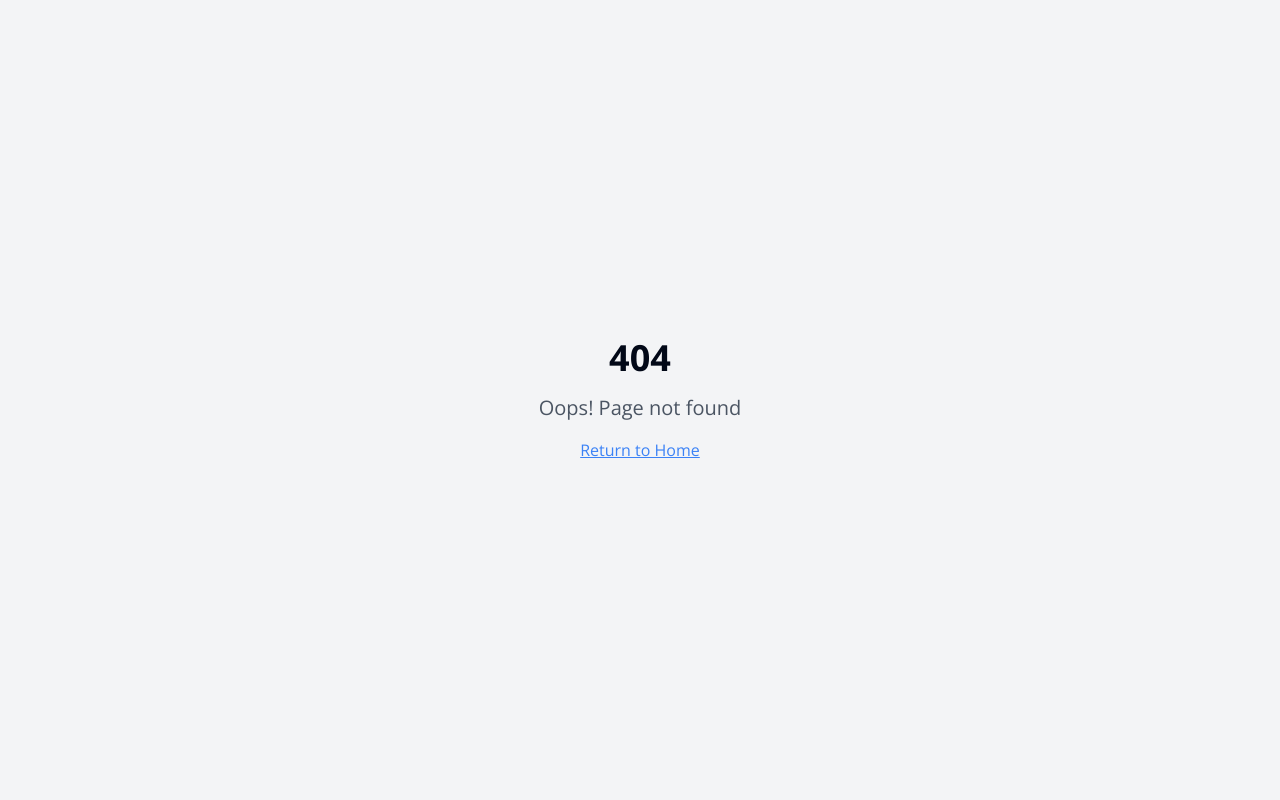
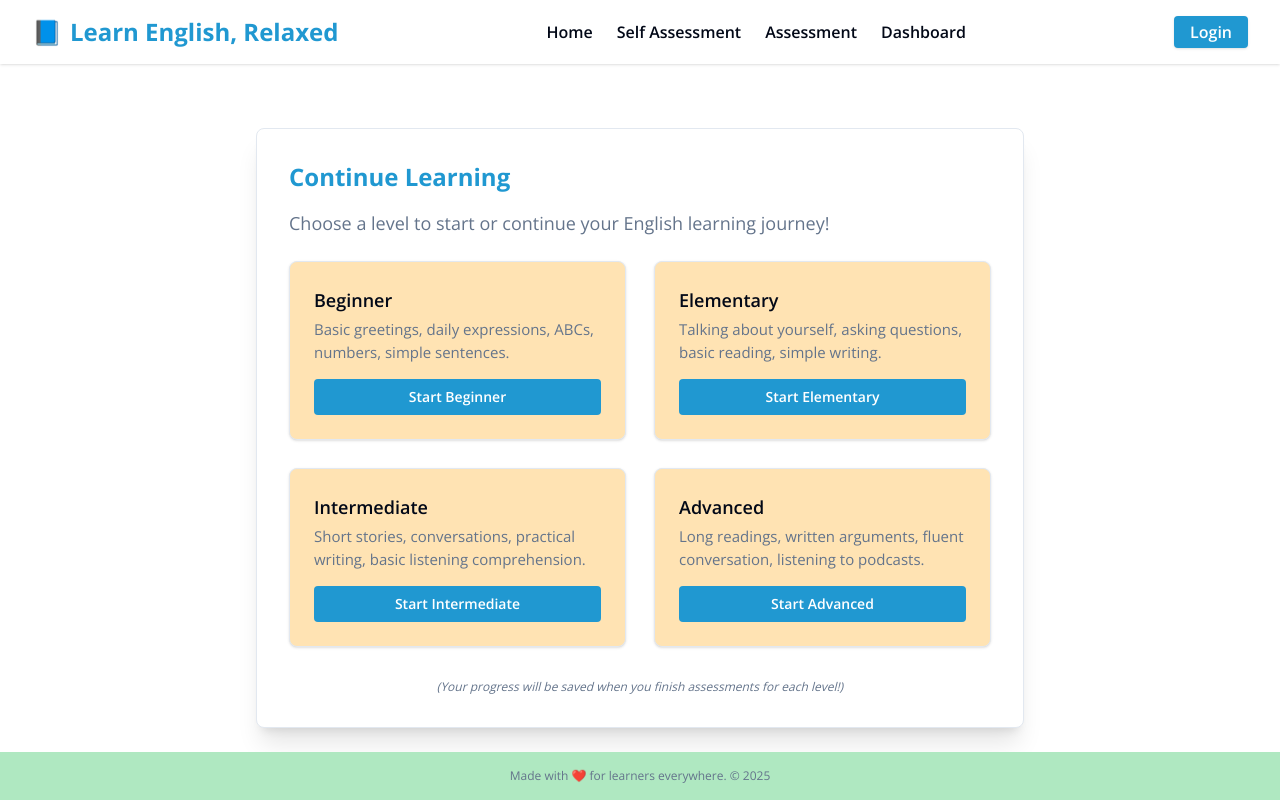
Before and after one commit to 0x-wzw/engage-english-journey, a React (Vite) app: page /continue-learning in a window 1280 px wide. Before the commit this address had no page. Built offline with nearby package versions, Linux system fonts and the light colour scheme.

Commit message:
feat: Create Continue Learning page
Adds a new page for "Continue Learning", accessible via the navigation.

```diff
--- a/src/App.tsx
+++ b/src/App.tsx
@@ -1,4 +1,3 @@
-
 import { Toaster } from "@/components/ui/toaster";
 import { Toaster as Sonner } from "@/components/ui/sonner";
 import { TooltipProvider } from "@/components/ui/tooltip";
@@ -11,6 +10,7 @@ import Login from "./pages/Login";
 import SelfAssessment from "./pages/SelfAssessment";
 import Assessment from "./pages/Assessment";
 import Dashboard from "./pages/Dashboard";
+import ContinueLearning from "./pages/ContinueLearning";
 
 const queryClient = new QueryClient();
 
@@ -26,6 +26,7 @@ const App = () => (
           <Route path="/self-assessment" element={<SelfAssessment />} />
           <Route path="/assessment" element={<Assessment />} />
           <Route path="/dashboard" element={<Dashboard />} />
+          <Route path="/continue-learning" element={<ContinueLearning />} />
           {/* ADD ALL CUSTOM ROUTES ABOVE THE CATCH-ALL "*" ROUTE */}
           <Route path="*" element={<NotFound />} />
         </Routes>
--- /dev/null
+++ b/src/pages/ContinueLearning.tsx
@@ -0,0 +1,65 @@
+
+import Layout from "@/components/Layout";
+import { useNavigate } from "react-router-dom";
+
+const curriculums = [
+  {
+    level: "Beginner",
+    summary: "Basic greetings, daily expressions, ABCs, numbers, simple sentences.",
+  },
+  {
+    level: "Elementary",
+    summary: "Talking about yourself, asking questions, basic reading, simple writing.",
+  },
+  {
+    level: "Intermediate",
+    summary: "Short stories, conversations, practical writing, basic listening comprehension.",
+  },
+  {
+    level: "Advanced",
+    summary: "Long readings, written arguments, fluent conversation, listening to podcasts.",
+  },
+];
+
+const ContinueLearning = () => {
+  const navigate = useNavigate();
+
+  const handleStartLevel = (level: string) => {
+    navigate(`/assessment?level=${encodeURIComponent(level)}`);
+  };
+
+  return (
+    <Layout>
+      <div className="max-w-3xl mx-auto mt-10 bg-card p-8 rounded-lg shadow-xl border border-border animate-fade-in">
+        <h1 className="text-2xl font-bold mb-4 text-primary">Continue Learning</h1>
+        <div className="mb-6 text-muted-foreground text-lg">
+          Choose a level to start or continue your English learning journey!
+        </div>
+        <div className="grid grid-cols-1 sm:grid-cols-2 gap-7">
+          {curriculums.map((curriculum) => (
+            <div
+              key={curriculum.level}
+              className="bg-accent p-6 rounded-lg border border-border shadow flex flex-col justify-between"
+            >
+              <div>
+                <div className="font-semibold text-lg text-foreground mb-1">{curriculum.level}</div>
+                <div className="text-muted-foreground text-[15px] mb-4">{curriculum.summary}</div>
+              </div>
+              <button
+                onClick={() => handleStartLevel(curriculum.level)}
+                className="mt-auto px-4 py-2 bg-primary text-white rounded hover:bg-[#1277a8] transition text-sm font-semibold"
+              >
+                {`Start ${curriculum.level}`}
+              </button>
+            </div>
+          ))}
+        </div>
+        <div className="mt-8 text-xs text-muted-foreground text-center italic">
+          (Your progress will be saved when you finish assessments for each level!)
+        </div>
+      </div>
+    </Layout>
+  );
+};
+
+export default ContinueLearning;
--- a/src/pages/Dashboard.tsx
+++ b/src/pages/Dashboard.tsx
@@ -89,6 +89,14 @@ const Dashboard = () => {
               </div>
             ))}
           </div>
+          <div className="mt-6 flex justify-center">
+            <Link
+              to="/continue-learning"
+              className="text-sm text-primary underline hover:text-[#1277a8] transition story-link font-semibold"
+            >
+              View all curriculums&nbsp;→
+            </Link>
+          </div>
         </div>
         {/* --- End Continue Learning Section --- */}
 
```
